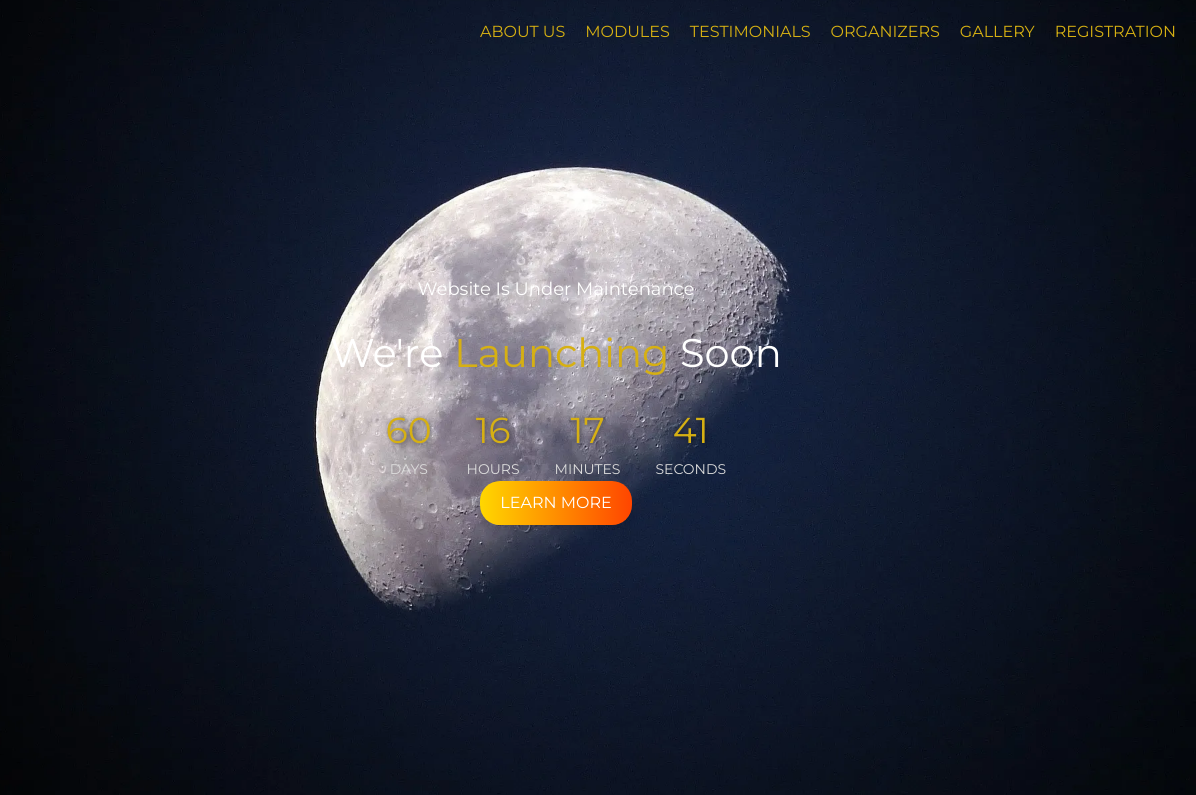
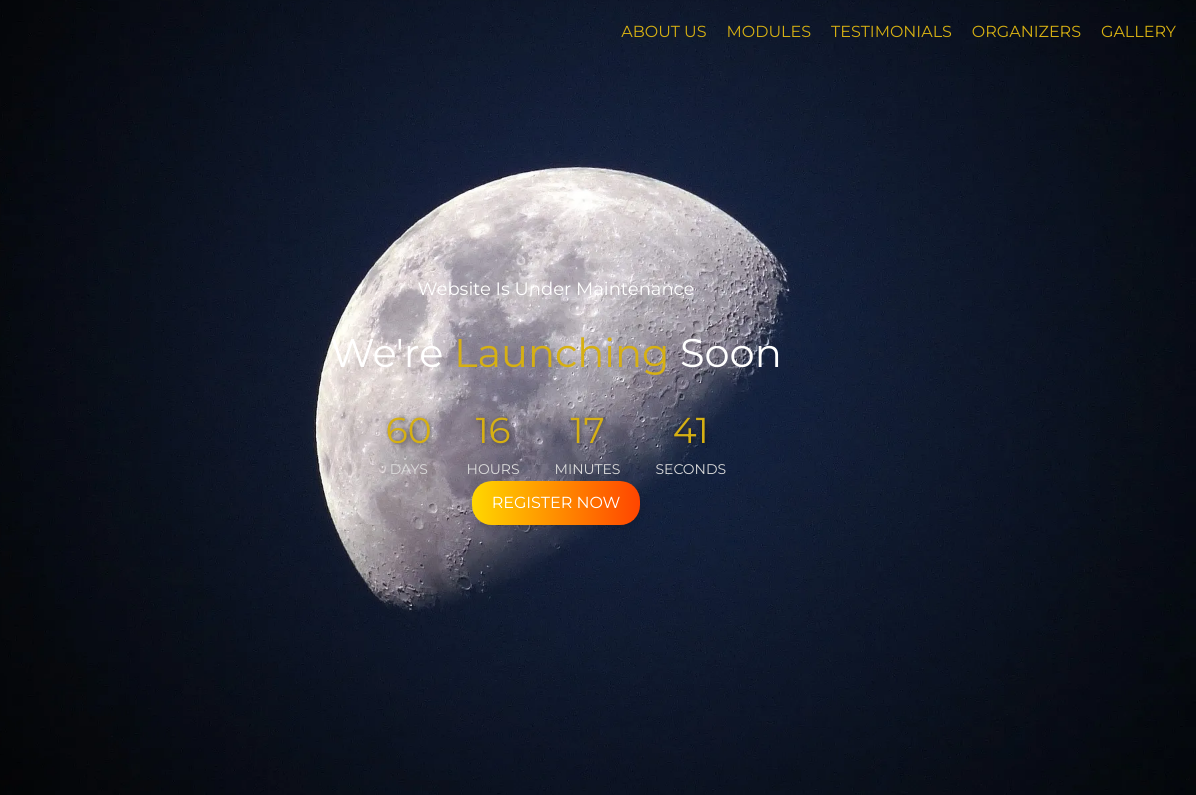
Before and after one commit to SCINN0VA/SCINNOVA-VIII, a plain HTML site: page index.html in a window 1280 px wide. Shown: the top 795 px of the page, 84-1280 px from the left. Drawn offline with nearby package versions, Linux system fonts and the light colour scheme.

Commit message:
Update index.html

```diff
--- a/index.html
+++ b/index.html
@@ -18,7 +18,7 @@
         <a href="#testimonials">TESTIMONIALS</a>
         <a href="#organizers">ORGANIZERS</a>
         <a href="#gallery">GALLERY</a>
-        <a href="https://forms.gle/up5yYbKgsx7d3CT28" target="_blank">REGISTRATION</a>
+
     </nav>
 
 
@@ -46,7 +46,7 @@
                     </div>
                 </div>
                 <button class="learn-more">
-                  <a href="https://forms.gle/up5yYbKgsx7d3CT28" target="_blank">Learn More</a>
+                  <a href="https://forms.gle/up5yYbKgsx7d3CT28" target="_blank">Register Now</a>
                 </button>
 
 
```
